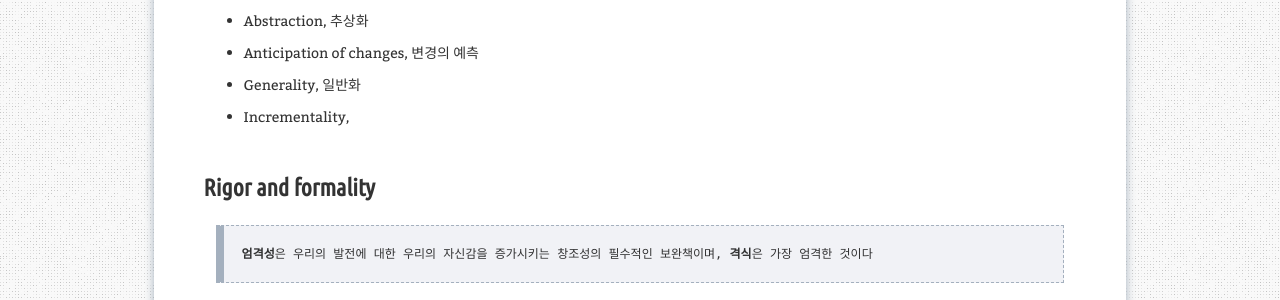
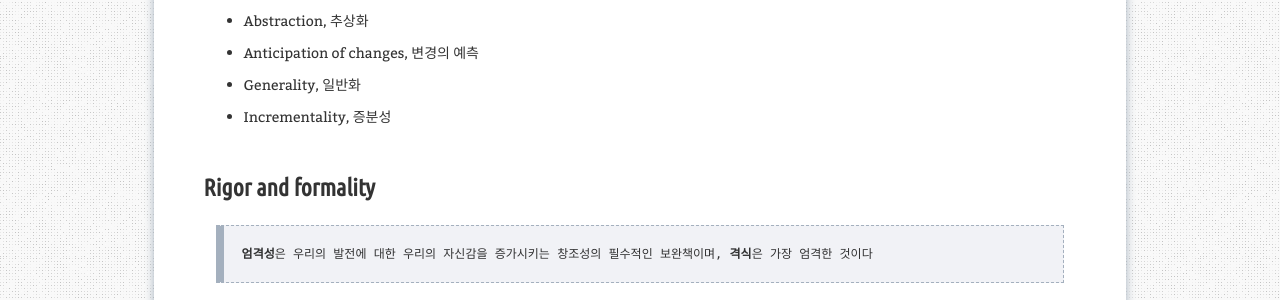
Before and after one commit to aristohyun/aristohyun.github.io, a Jekyll site: the page built from _posts/2021-09-27-SE_03.md, in a window 1280 px wide and 900 px high, scrolled down 1589 px. Shown: the part 153-453 px from the top of the window. Built offline with Jekyll 4.4.1, drawn with Linux system fonts in a browser that asks for light colours; comment, search, counter and statistics services are not loaded.

Commit message:
Update 2021-09-27-SE_03.md

```diff
--- a/_posts/2021-09-27-SE_03.md
+++ b/_posts/2021-09-27-SE_03.md
@@ -48,7 +48,7 @@ redirect_from:
 - Abstraction, 추상화
 - Anticipation of changes, 변경의 예측
 - Generality, 일반화
-- Incrementality,
+- Incrementality, 증분성
 
 ## Rigor and formality
 
```
